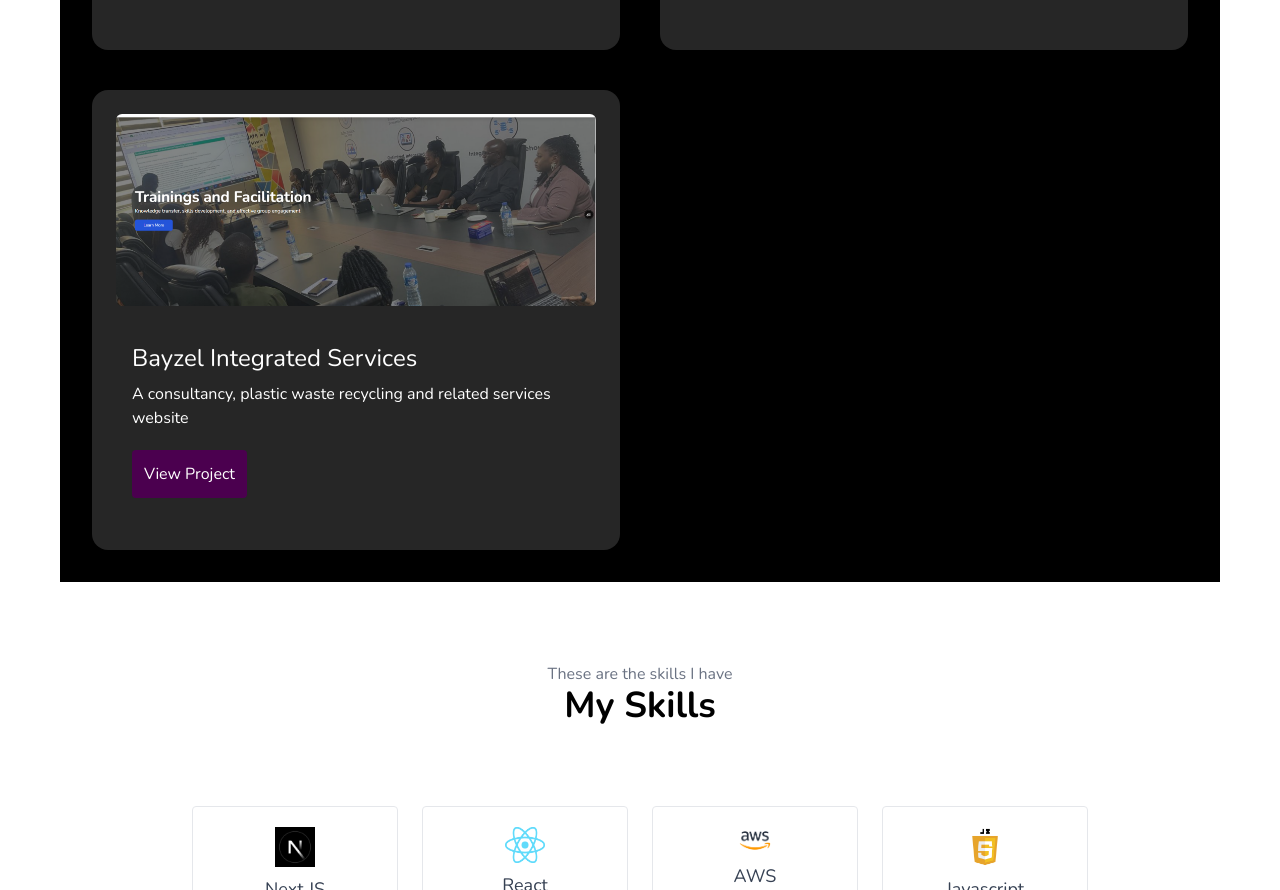
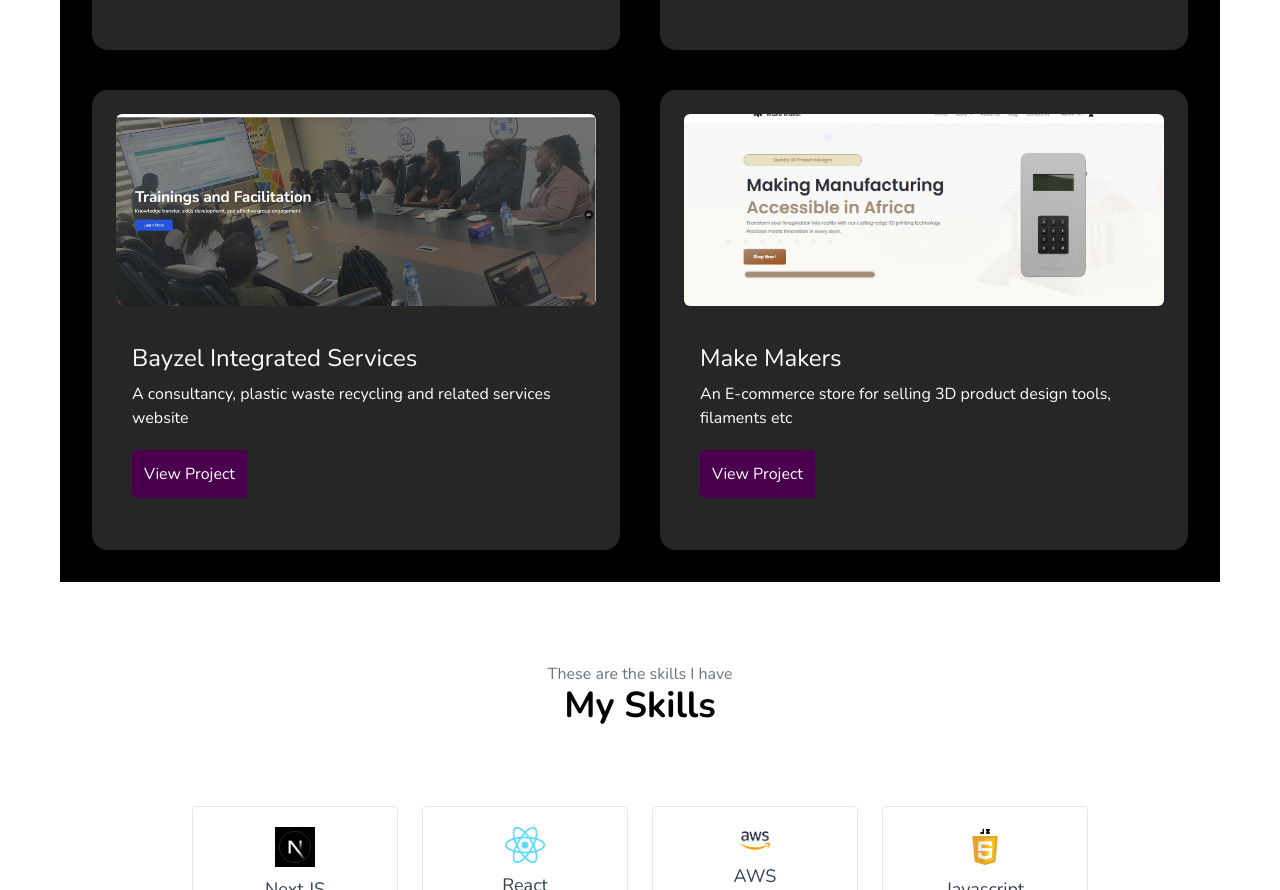
Before and after one commit to chidinmabnwaeze/Work_portfolio, a React (Vite) app: page / in a window 1280 px wide. Shown: the part 3098-3988 px from the top of the page. Built offline with nearby package versions, Linux system fonts and the light colour scheme.

Commit message:
updated projects

```diff
--- a/src/pages/Project.tsx
+++ b/src/pages/Project.tsx
@@ -4,6 +4,7 @@ import attendance from "../assets/images/Screenshot 2026-02-25 001703.png"
 import bayzel from "../assets/images/Screenshot 2026-02-24 230420.png"
 import next from "../assets/logo/next js.jpg";
 import eduprotos from "../assets/images/eduprotos.png"
+import makemaker from "../assets/images/makemaker.png"
 
 interface Projects {
   img: string;
@@ -55,6 +56,14 @@ export default function Project() {
       button: "https://www.bayzelintegratedservices.com/",
       skills: [next],
     },
+     {
+      img: makemaker,
+      name: "Make Makers",
+      description:
+        "An E-commerce store for selling 3D product design tools, filaments etc",
+      button: "https://makemaker.com.ng/",
+      skills: [next],
+    },
   ];
 
   return (
```
Also changed, not shown: src/assets/images/makemaker.png (added).
